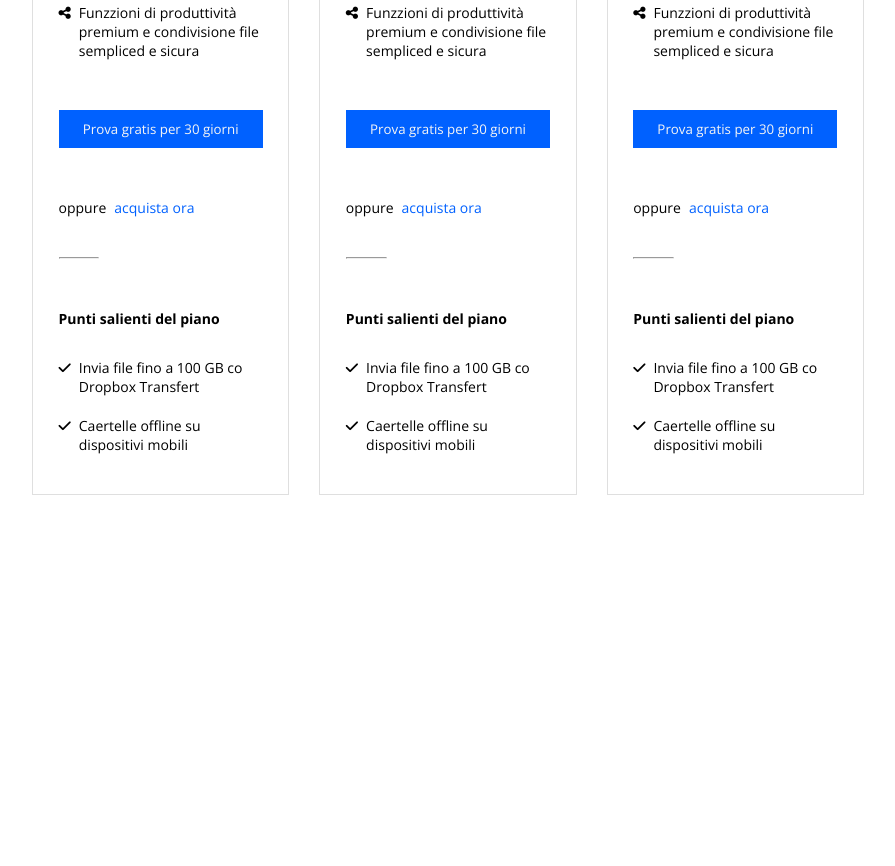
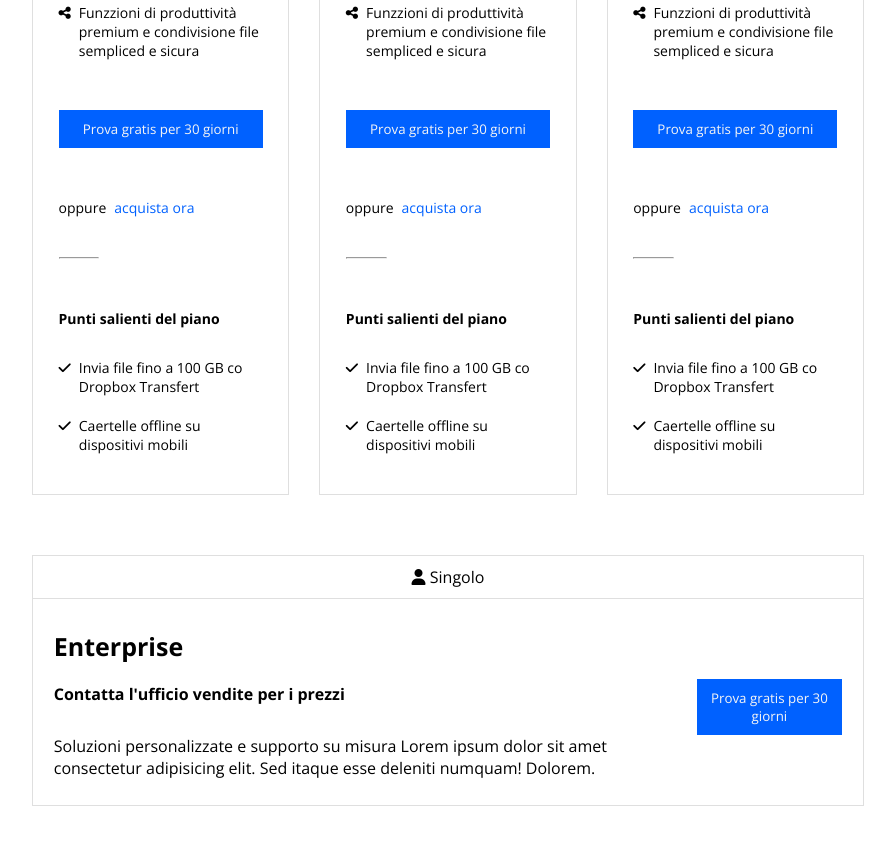
Before and after one commit to EnxhiHoxhaj/htmlcss-dropbox, a plain HTML site: page index.html in a window 1280 px wide. Shown: the part 1286-2152 px from the top of the page, without its empty margins (192-1087 px from the left). Before the commit the page ends 1831 px from the top, so only its background shows below. Drawn offline with nearby package versions, Linux system fonts and the light colour scheme.

Commit message:
Sezione Enterprise

```diff
--- a/index.html
+++ b/index.html
@@ -120,7 +120,7 @@
                         <div class="caratteristiche-piano">
 
                             <div class="nome-piano">
-                                <h3>Professional</h3>
+                                <h3 class="titoli-interni">Professional</h3>
                                 <h4>€ 12.00</h4>
                                 <span>/mese</span>
                             </div>
@@ -174,7 +174,7 @@
                         <div class="caratteristiche-piano">
 
                             <div class="nome-piano">
-                                <h3>Professional</h3>
+                                <h3 class="titoli-interni">Professional</h3>
                                 <h4>€ 12.00</h4>
                                 <span>/mese</span>
                             </div>
@@ -228,7 +228,7 @@
                         <div class="caratteristiche-piano">
 
                             <div class="nome-piano">
-                                <h3>Professional</h3>
+                                <h3 class="titoli-interni">Professional</h3>
                                 <h4>€ 12.00</h4>
                                 <span>/mese</span>
                             </div>
@@ -271,11 +271,35 @@
                 </div>
             </div>
 
+            <!--ENTERPRISE-->
+
+            <section id="enterprise">
+
+                <div class="user">
+                    <i class="fa-solid fa-user"></i>
+                    <span>Singolo</span>
+                </div>
+
+                <div id="ufficio-vendite">
+                    <div id="info-vendite">
+                        <h3 class="titoli-interni">Enterprise</h3>
+                        <h4 class="punti-salienti">Contatta l'ufficio vendite per i prezzi</h4>
+                        <p>Soluzioni personalizzate e supporto su misura Lorem ipsum dolor sit amet consectetur adipisicing elit. Sed itaque esse deleniti numquam! Dolorem.</p>
+                    </div>
+
+                    <div id="bottone-vendite">
+                        <button class="bottone prova-gratis">Prova gratis per 30 giorni</button>
+                    </div>
+
+                </div>
+
+            </section>
+
             <!--VANTAGGI DEL PIANO BUSINESS-->
 
             <section></section>
 
-            <!--CONCLUSIONE PATE CENTRALE-->
+            <!--CONCLUSIONE PARTE CENTRALE-->
 
         </section>
 
--- a/style.css
+++ b/style.css
@@ -134,9 +134,10 @@ a {
     width: 100% ;
     display: flex;
     justify-content: center;
+    flex-wrap: wrap;
 }
 
-.piano-business {
+.piano-business, #enterprise {
     width: 65vw;
 }
 
@@ -183,7 +184,7 @@ a {
     justify-content: space-between;
 
     /*DEBUG*/
-    margin-bottom: 50px;
+    margin-bottom: 60px;
 }
 
 #opzioni-piani .alternative {
@@ -206,12 +207,11 @@ a {
     margin-bottom: 50px;
 }
 
-.nome-piano h3 {
+.titoli-interni{
     font-size: 25px;
-    margin-bottom: ;
 }
 
-.nome-piano h3, .nome-piano h4 {
+.titoli-interni, .nome-piano h4 {
     margin-bottom: 20px ;
 }
 
@@ -250,3 +250,32 @@ hr {
 .punti-salienti {
     margin-bottom: 30px;
 }
+
+
+/*ENTERPRISE */
+
+
+#enterprise {
+    border: solid rgb(223, 223, 223) 1px;
+    /*DEBUG*/
+    padding-bottom: 20px;
+    margin-bottom: 60px;
+
+}
+
+#ufficio-vendite {
+    width: 95%;
+    margin: auto;
+    display: flex;
+    margin-top: 30px;
+    gap: 60px;
+}
+
+#info-vendite {
+    width: 80%;
+}
+
+#bottone-vendite {
+    width: 20%;
+    position: relative;
+}
```
